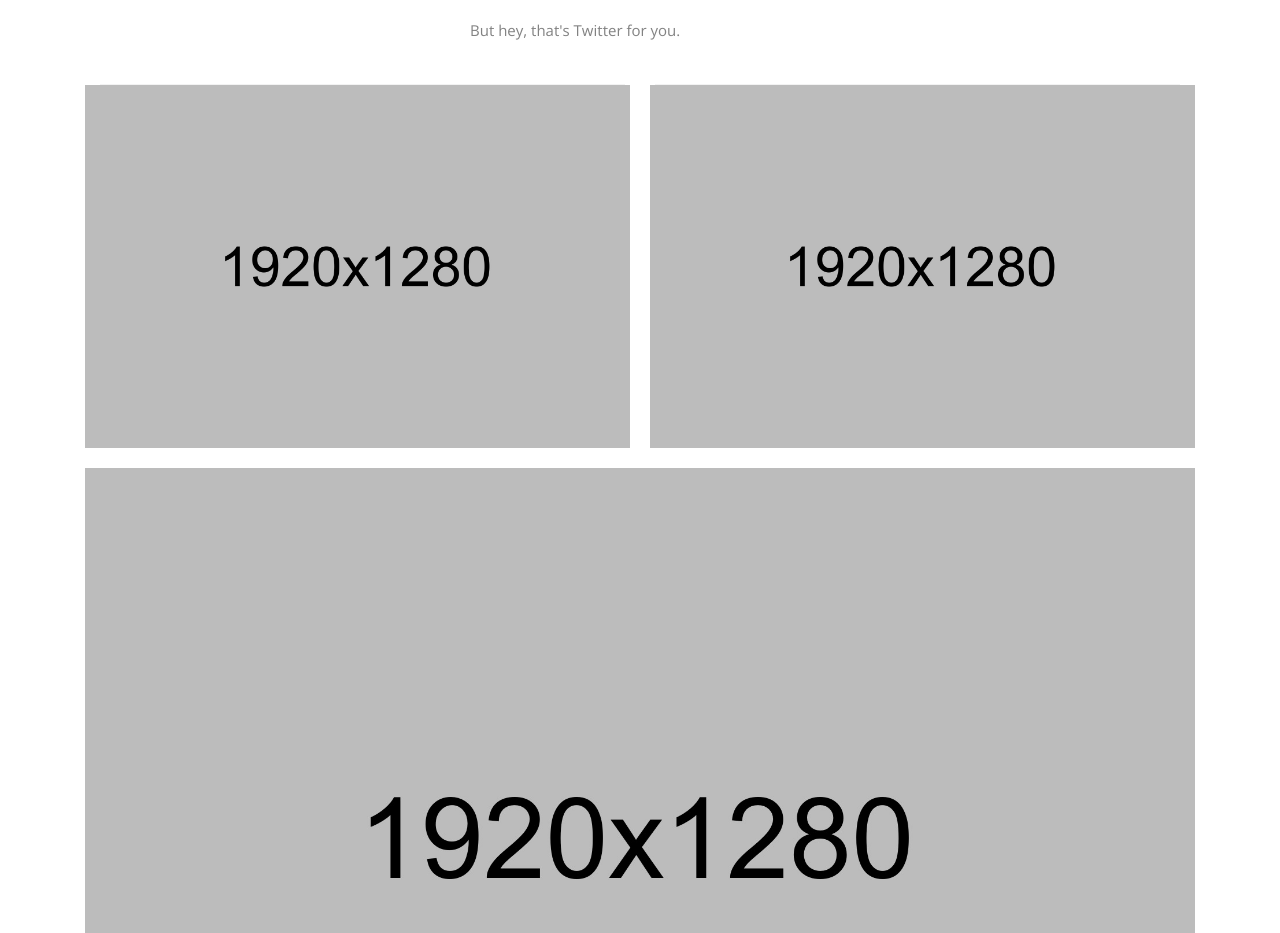
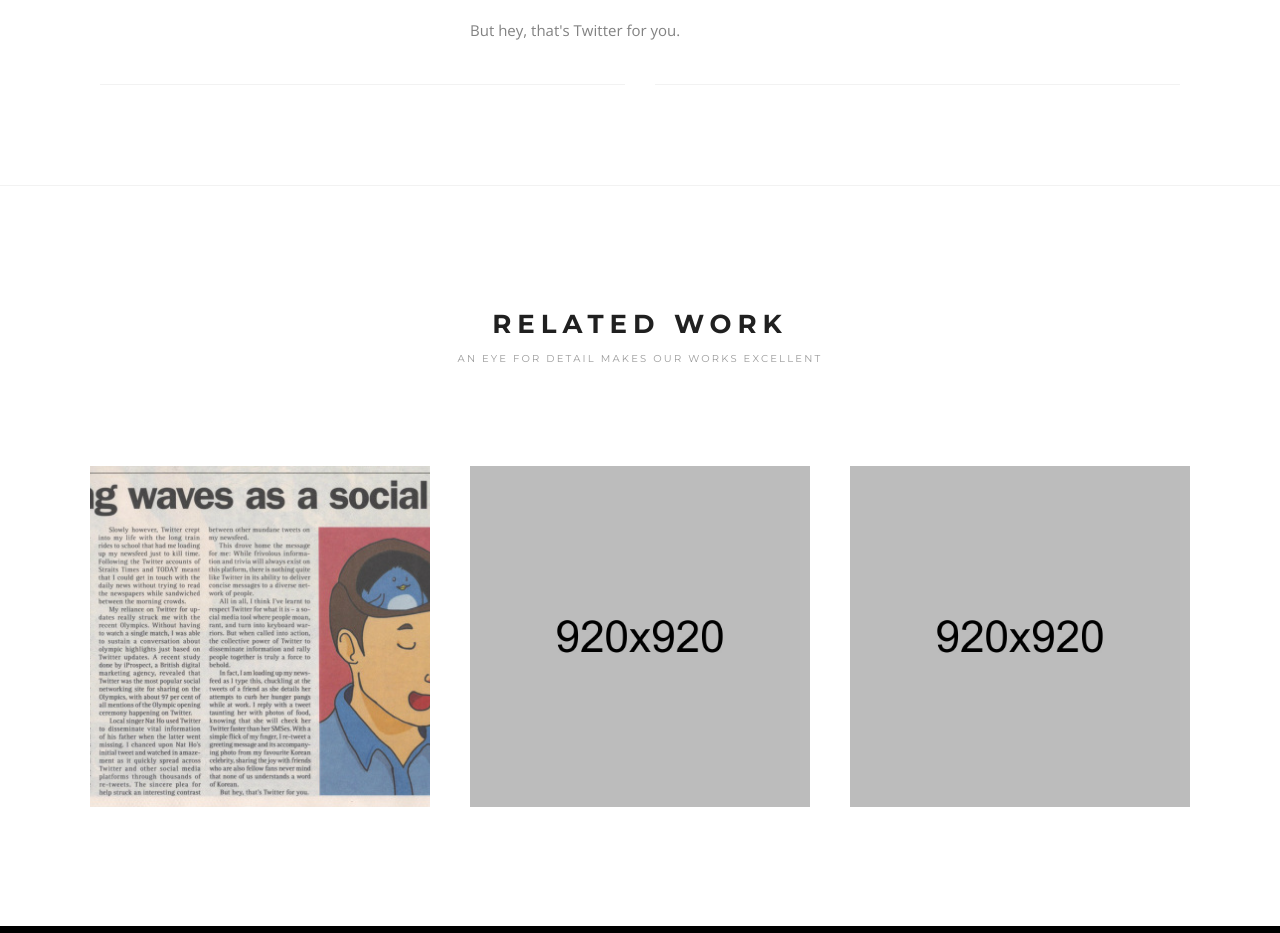
Before and after one commit to dzldebby/hello, a plain HTML site: page portfolio-single-1(2).html in a window 1280 px wide. Shown: the part 2220-3153 px from the top of the page. Drawn offline with nearby package versions, Linux system fonts and the light colour scheme; some packages are replaced by stand-ins of ours.

Commit message:
remove img

```diff
--- a/portfolio-single-1(2).html
+++ b/portfolio-single-1(2).html
@@ -155,22 +155,7 @@
 
 
 
-								<div class="gallery gallery-columns-2">
-									<figure class="gallery-item">
-										<div class="gallery-icon"><a href="assets/images/portfolio/s-2.jpeg" title="Title" rel="gallery"><img src="assets/images/portfolio/s-2.jpeg" alt=""></a></div>
-										<figcaption class="gallery-caption">The Deep Surface</figcaption>
-									</figure>
-									<figure class="gallery-item">
-										<div class="gallery-icon"><a href="assets/images/portfolio/s-3.jpeg" title="Title" rel="gallery"><img src="assets/images/portfolio/s-3.jpeg" alt=""></a></div>
-										<figcaption class="gallery-caption">The Body Space</figcaption>
-									</figure>
-								</div>
-								<div class="gallery">
-									<figure class="gallery-item">
-										<div class="gallery-icon"><a href="assets/images/portfolio/s-4.jpeg" title="Title" rel="gallery"><img src="assets/images/portfolio/s-4.jpeg" alt=""></a></div>
-										<figcaption class="gallery-caption">The Deep Surface</figcaption>
-									</figure>
-								</div>
+
 							</div>
 						</div>
 					</div>
```
